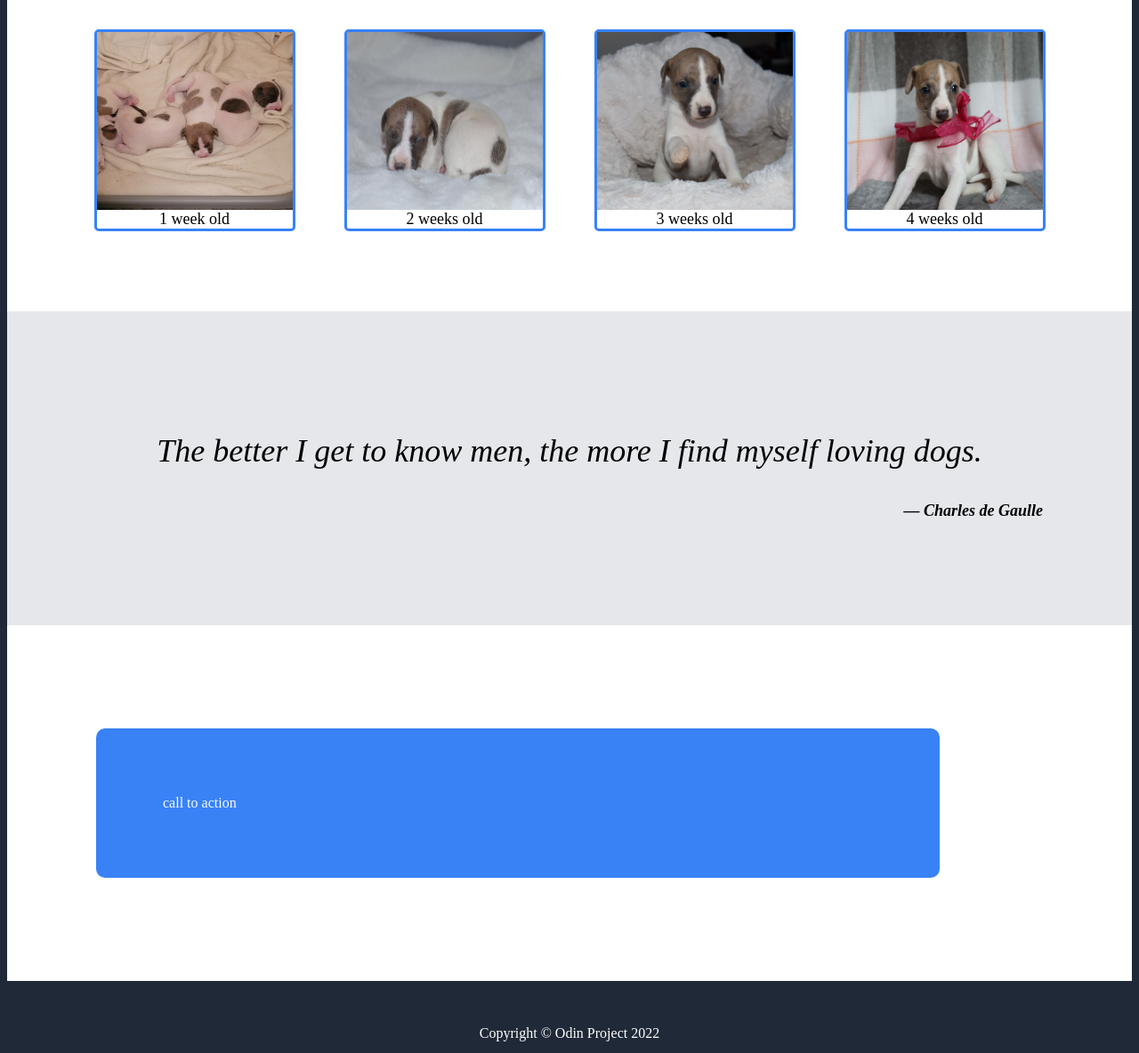
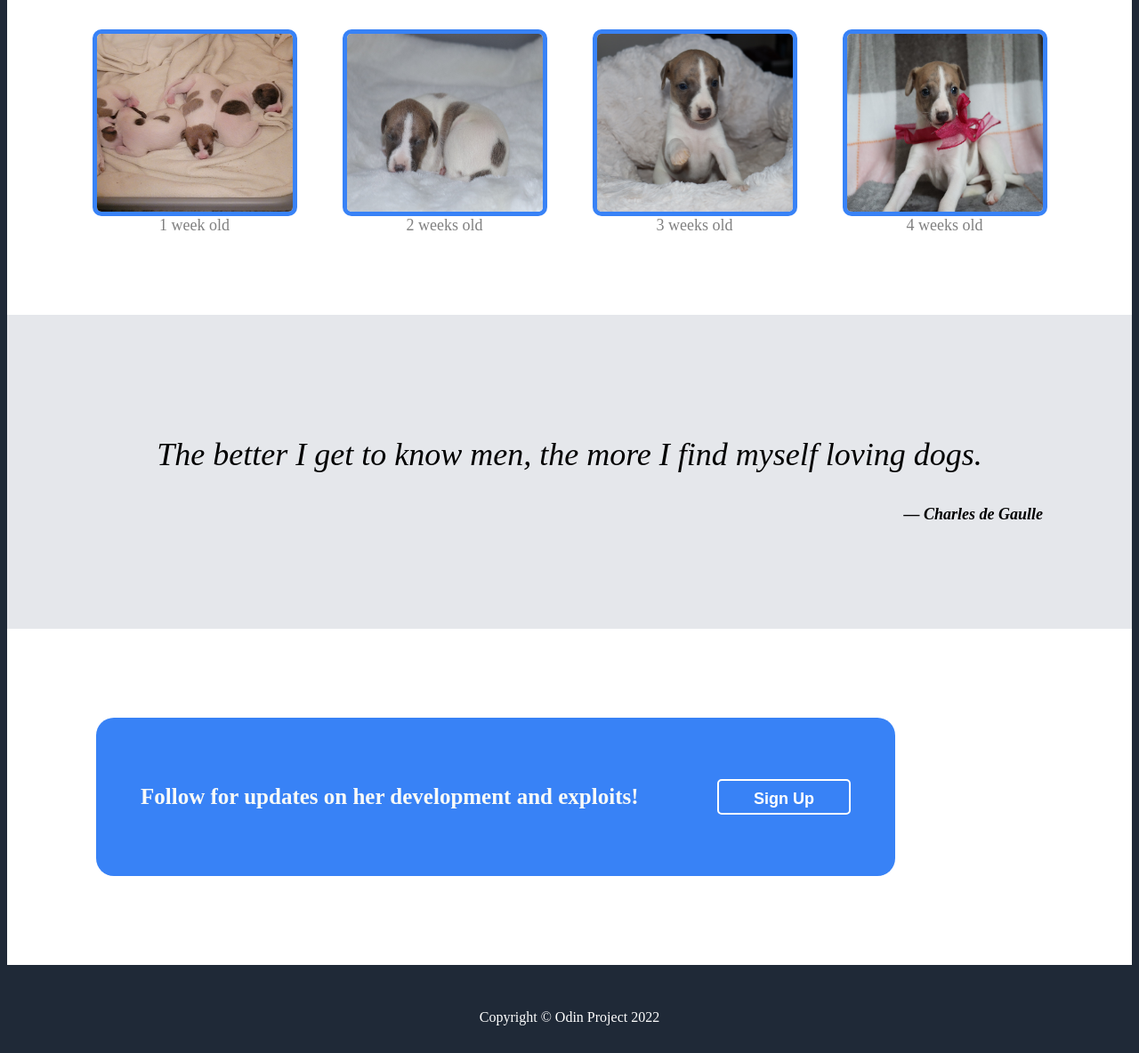
Before and after one commit to wulfbourne/Landing-page, a plain HTML site: page index.html in a window 1280 px wide. Shown: the part 504-1688 px from the top of the page at 89% size. Drawn offline with Linux system fonts and the light colour scheme.

Commit message:
Finish section 4 formatting and final touches

```diff
--- a/index.html
+++ b/index.html
@@ -32,10 +32,10 @@
           <p>Pictures of her development</p>
         </div>
         <div id="picbox">
-          <div class="ppics"><img src="Week1.jpg" alt="Picture of 1 week old fawn brindle whippet puppy." style="width:220px;height:200px;">1 week old</div>
-          <div class="ppics"><img src="Week2.jpg" alt="Picture of 2 week old fawn brindle whippet puppy." style="width:220px;height:200px;">2 weeks old</div>
-          <div class="ppics"><img src="Week3.JPG" alt="Picture of 3 week old fawn brindle whippet puppy." style="width:220px;height:200px;">3 weeks old</div>
-          <div class="ppics"><img src="Week4.jpg" alt="Picture of 4 week old fawn brindle whippet puppy." style="width:220px;height:200px;">4 weeks old</div>
+          <div style="font-size: 18px; font-weight:100; color:gray;"><img src="Week1.jpg" alt="Picture of 1 week old fawn brindle whippet puppy." class="ppics" style="width:220px;height:200px;">1 week old</div>
+          <div style="font-size: 18px; font-weight: 100; color:gray;"><img src="Week2.jpg" alt="Picture of 2 week old fawn brindle whippet puppy." class="ppics" style="width:220px;height:200px;">2 weeks old</div>
+          <div style="font-size: 18px; font-weight: 100; color:gray;"><img src="Week3.JPG" alt="Picture of 3 week old fawn brindle whippet puppy." class="ppics" style="width:220px;height:200px;">3 weeks old</div>
+          <div style="font-size: 18px; font-weight: 100; color:gray;"><img src="Week4.jpg" alt="Picture of 4 week old fawn brindle whippet puppy."  class="ppics" style="width:220px;height:200px;">4 weeks old</div>
         </div>
       </div>
       <div class="three">
@@ -43,7 +43,10 @@
         <p style="font-weight: bold; font-size: 18px; text-align: right;">&#8212; Charles de Gaulle</p>
       </div>
       <div class="four">
-        <p class="card">call to action</p>
+        <div class="card">
+            <p style="font-size: 25px ; font-weight: bold;">Follow for updates on her development and exploits!</p>
+            <button type="button" style="align-self:center; border: 2px solid white;">Sign Up</button>
+        </div>
       </div>
       <div class="footer">
         Copyright &copy; Odin Project 2022
--- a/style.css
+++ b/style.css
@@ -40,11 +40,9 @@ body{
 .ppics{
     display: flex;
     flex-direction: column;
-    border: solid;
+    border: 5px solid;
     border-color:#3882f6;
-    border-radius: 5px;
-    font-size: 18px;
-    font-weight: 100;
+    border-radius: 10px;
 }
 
 #picbox{
@@ -64,19 +62,23 @@ body{
     padding: 100px;
 }
 
-.card{
-    display: flex;
-    background-color: #3882f6;
-    padding: 75px;
-    color: #f9faf8;
-    border-radius: 10px;
-    width: 75%;
-}
+
 
 .four{
     display: flex;
     background-color: white;
     padding: 100px;
+}
+
+
+.card{
+    display: flex;
+    justify-content: space-between;
+    background-color: #3882f6;
+    padding: 50px;
+    color: #f9faf8;
+    border-radius: 20px;
+    width: 75%;
 }
 
 .footer{
```
